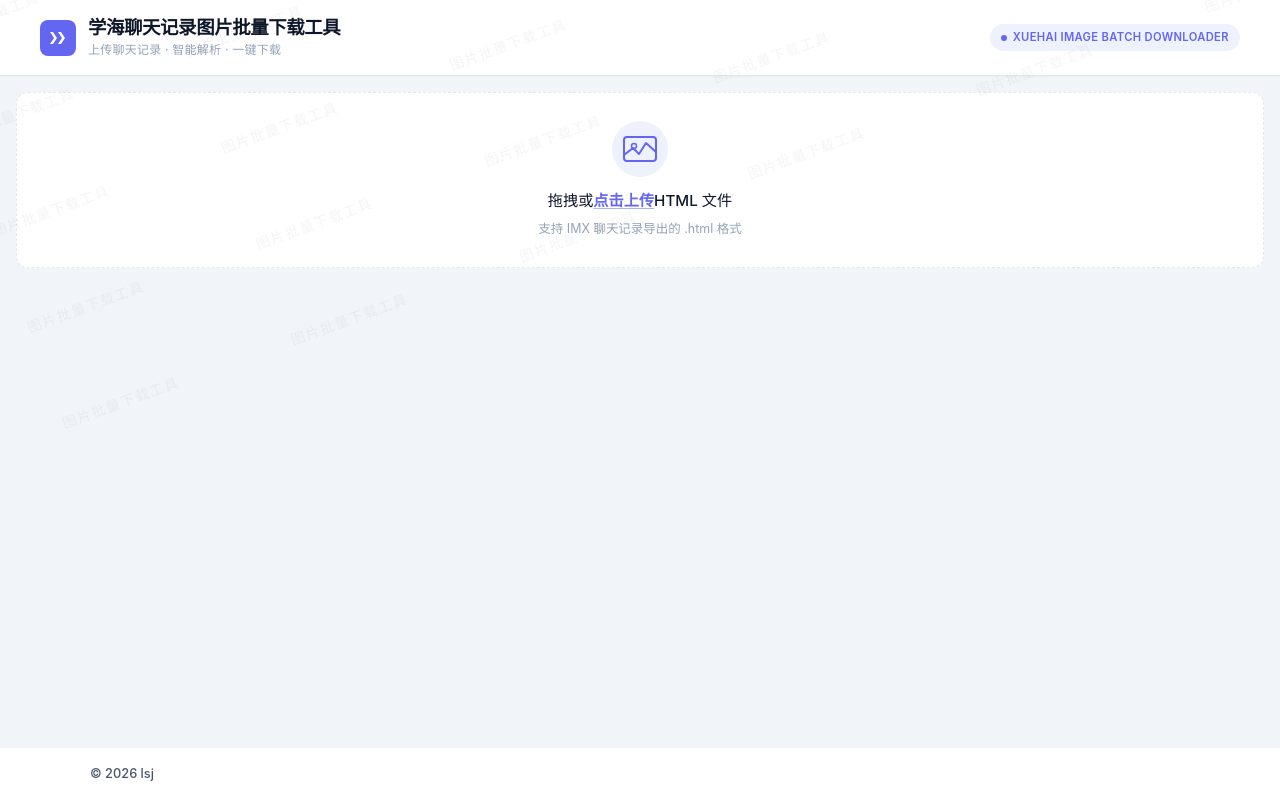
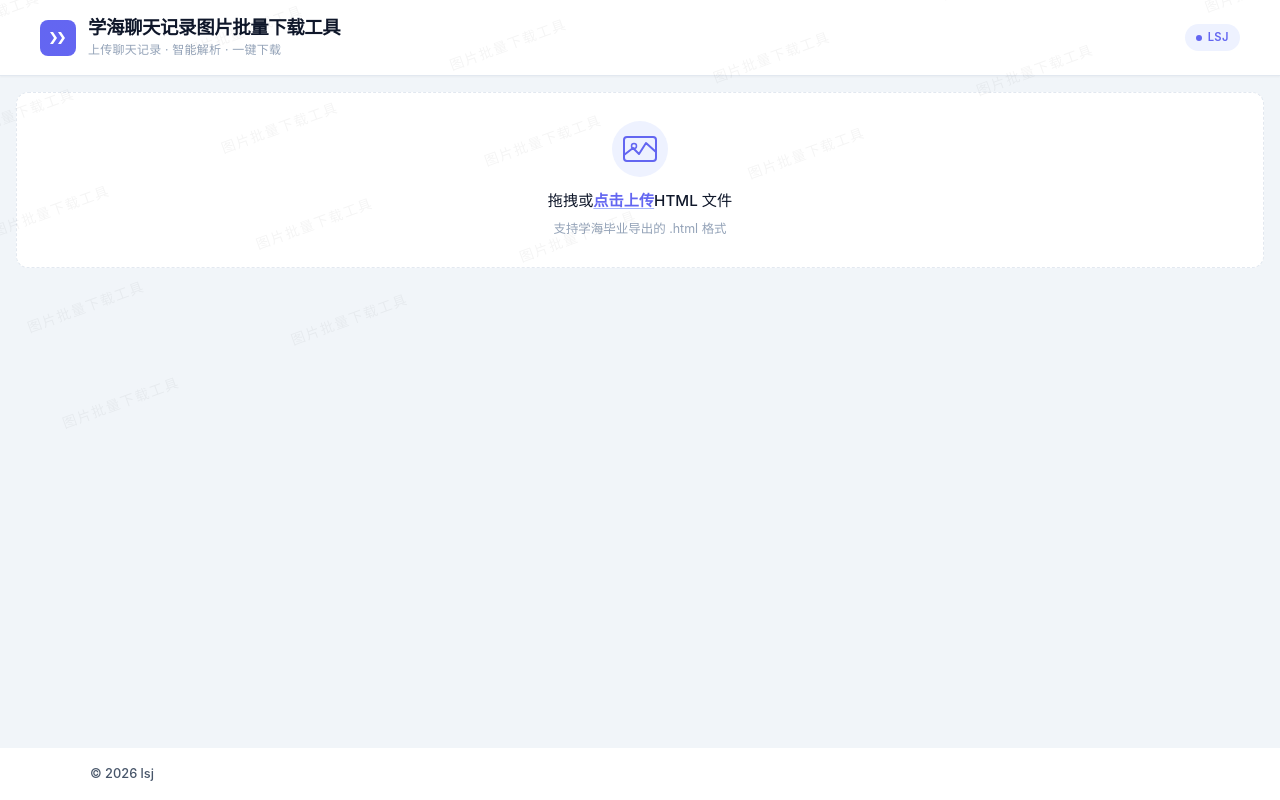
Before and after one commit to Lvshujun0918/xh-graduate-prase, a Vue app in the folder frontend/: page / in a window 1280 px wide. Built offline with nearby package versions, Linux system fonts and the light colour scheme; no server answers.

Commit message:
fix(tip): 修正提示词

```diff
--- a/frontend/src/App.vue
+++ b/frontend/src/App.vue
@@ -27,7 +27,7 @@
         <div class="header-right hidden-mobile">
           <div class="header-badge">
             <span class="badge-dot"></span>
-            Xuehai Image Batch Downloader
+            LSJ
           </div>
         </div>
       </div>
--- a/frontend/src/components/FileUpload.vue
+++ b/frontend/src/components/FileUpload.vue
@@ -27,7 +27,7 @@
           </div>
         </div>
         <p class="upload-title">拖拽或<span class="upload-link">点击上传</span>HTML 文件</p>
-        <p class="upload-hint">支持 IMX 聊天记录导出的 .html 格式</p>
+        <p class="upload-hint">支持学海毕业导出的 .html 格式</p>
       </template>
 
       <template v-else>
```
